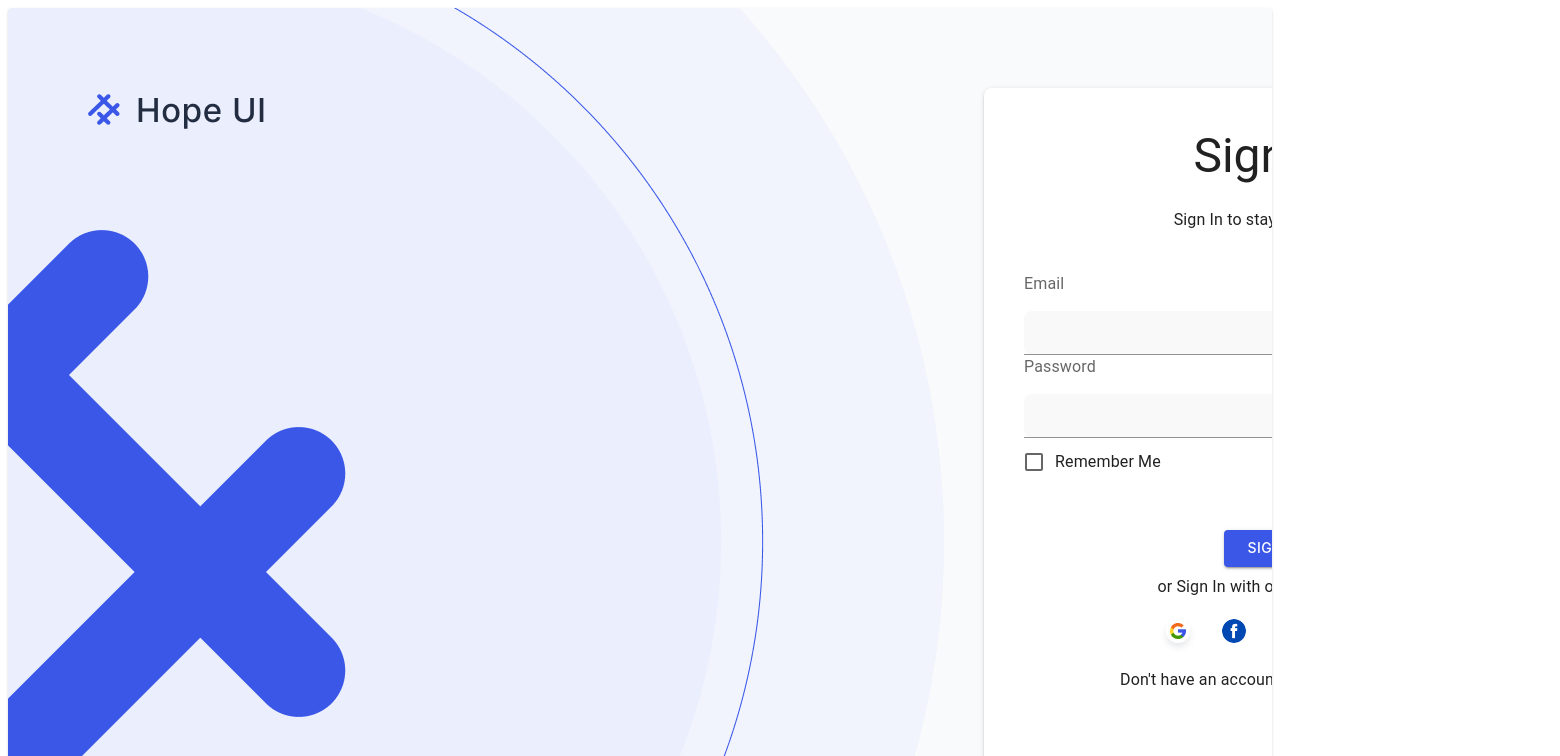
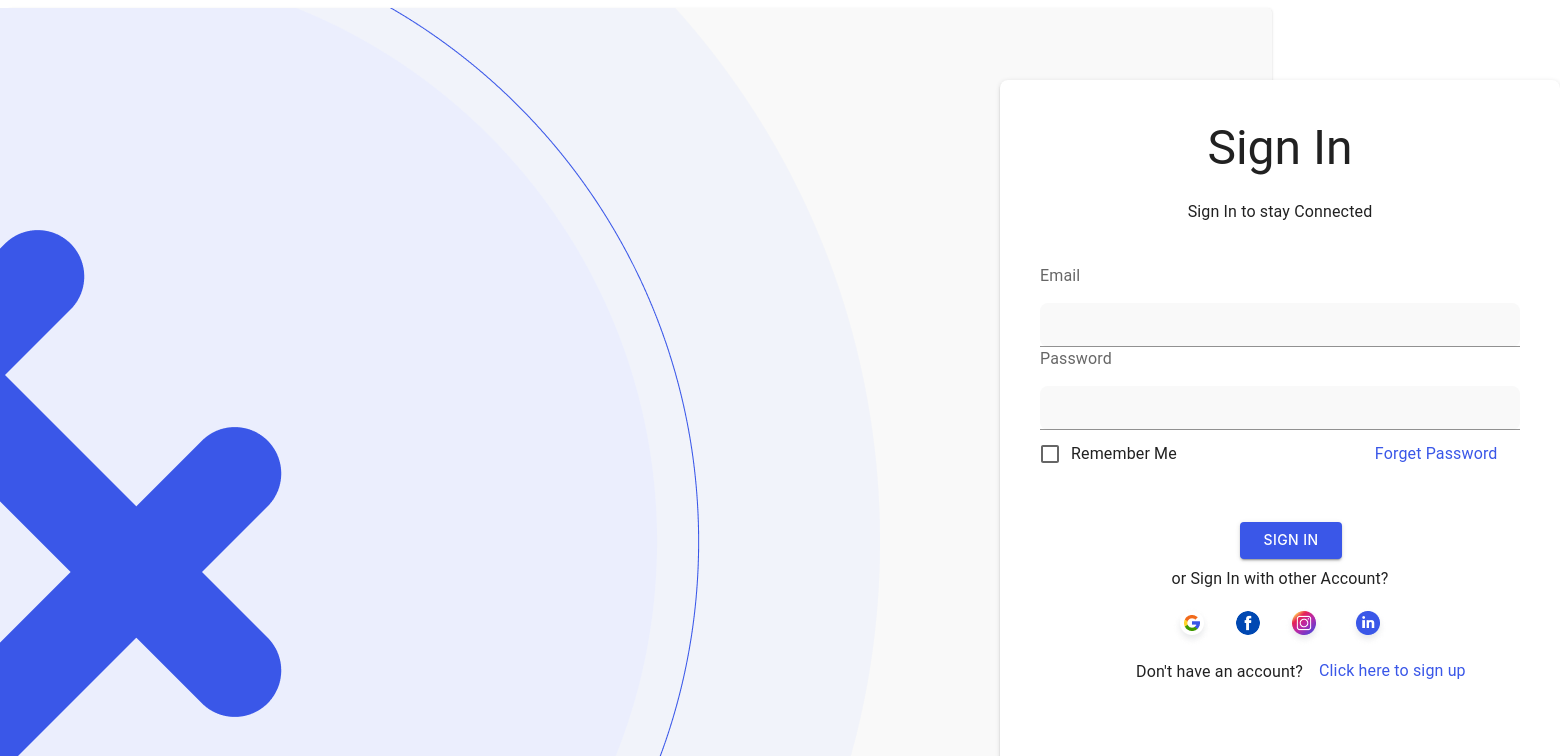
Before and after one commit to yahya-Tech59/Commission-Material, a React (Vite) app: page / in a window 1280 px wide. Shown: the top 756 px of the page, 1560 px wide, since content can reach past the window. Built offline with nearby package versions, Linux system fonts and the light colour scheme.

Commit message:
changed Router way of writing

```diff
--- a/src/App.jsx
+++ b/src/App.jsx
@@ -1,4 +1,11 @@
-import { BrowserRouter, Routes, Route } from "react-router-dom";
+import {
+  BrowserRouter,
+  Routes,
+  Route,
+  createBrowserRouter,
+  RouterProvider,
+  Outlet,
+} from "react-router-dom";
 import {
   Dashboard,
   Agents,
@@ -16,102 +23,94 @@ import { ProtectedRoutes } from "./utils/ProtectedRoutes";
 import { Box, Paper } from "@mui/material";
 
 const App = () => {
-  // const router = createBrowserRouter([
-  //   {
-  //     path: "/",
-  //     element: <SignIn />
-  //   },
-  //   {
-  //     path: "signUp",
-  //     element: <SignUp />,
-  //   },
-  //   {
-  //     element: <ProtectedRoutes />,
-  //     children: [
-  //       {
-  //         index: true,
-  //         element: (
-  //           <>
-  //             <Sidebar />
-  //             <Dashboard />
-  //           </>
-  //         ),
-  //       },
-  //       {
-  //         path: "dashboard",
-  //         element: (
-  //           <>
-  //             <Sidebar />
-  //             <Dashboard />
-  //           </>
-  //         ),
-  //       },
-  //       {
-  //         path: "agents",
-  //         element: (
-  //           <>
-  //             <Sidebar />
-  //             <Agents />
-  //           </>
-  //         ),
-  //       },
-  //       {
-  //         path: "customers",
-  //         element: (
-  //           <>
-  //             <Sidebar />
-  //             <Customers />
-  //           </>
-  //         ),
-  //       },
-  //       {
-  //         path: "products",
-  //         element: (
-  //           <>
-  //             <Sidebar />
-  //             <Products />
-  //           </>
-  //         ),
-  //       },
-  //       {
-  //         path: "orders",
-  //         element: (
-  //           <>
-  //             <Sidebar />
-  //             <Orders />
-  //           </>
-  //         ),
-  //       },
-  //       {
-  //         path: "users",
-  //         element: (
-  //           <>
-  //             <Sidebar />
-  //             <Users />
-  //           </>
-  //         ),
-  //       },
-  //       {
-  //         path: "signout",
-  //         element: (
-  //           <>
-  //             <Sidebar />
-  //             <SignOut />
-  //           </>
-  //         ),
-  //       },
-  //       {
-  //         path: "*",
-  //         element: (
-  //           <>
-  //             <Sidebar />
-  //             <NoMatch />
-  //           </>
-  //         ),
-  //       },
-  //     ],
-  //   },
-  // ]);
+  const router = createBrowserRouter([
+    {
+      path: "/",
+      element: <SignIn />,
+    },
+    {
+      path: "signUp",
+      element: <SignUp />,
+    },
+    {
+      element: <ProtectedRoutes />,
+      children: [
+        {
+          index: true,
+          path: "dashboard",
+          element: (
+            <>
+              <Sidebar />
+              <Dashboard />
+            </>
+          ),
+        },
+        {
+          path: "agents",
+          element: (
+            <>
+              <Sidebar />
+              <Agents />
+            </>
+          ),
+        },
+        {
+          path: "customers",
+          element: (
+            <>
+              <Sidebar />
+              <Customers />
+            </>
+          ),
+        },
+        {
+          path: "products",
+          element: (
+            <>
+              <Sidebar />
+              <Products />
+            </>
+          ),
+        },
+        {
+          path: "orders",
+          element: (
+            <>
+              <Sidebar />
+              <Orders />
+            </>
+          ),
+        },
+        {
+          path: "users",
+          element: (
+            <>
+              <Sidebar />
+              <Users />
+            </>
+          ),
+        },
+        {
+          path: "signout",
+          element: (
+            <>
+              <Sidebar />
+              <SignOut />
+            </>
+          ),
+        },
+        {
+          path: "*",
+          element: (
+            <>
+              <Sidebar />
+              <NoMatch />
+            </>
+          ),
+        },
+      ],
+    },
+  ]);
 
   return (
     <Box sx={{ margin: 0 }}>
@@ -123,12 +122,12 @@ const App = () => {
           overflowX: "hidden",
         }}
       >
-        <BrowserRouter>
+        {/* <BrowserRouter>
           <Routes>
             <Route path="/" element={<SignIn />} />
             <Route path="signUp" element={<SignUp />} />
             <Route element={<ProtectedRoutes />}>
-              <Route path="/dashboard" element={[<Sidebar />, <Dashboard />]} />
+              <Route path="dashboard" element={[<Sidebar />, <Dashboard />]} />
               <Route path="agents" element={[<Sidebar />, <Agents />]} />
               <Route path="customers" element={[<Sidebar />, <Customers />]} />
               <Route path="products" element={[<Sidebar />, <Products />]} />
@@ -138,7 +137,8 @@ const App = () => {
               <Route path="*" element={<NoMatch />} />
             </Route>
           </Routes>
-        </BrowserRouter>
+        </BrowserRouter> */}
+        <RouterProvider router={router} />
       </Paper>
     </Box>
   );
--- a/src/Auth/SignIn.jsx
+++ b/src/Auth/SignIn.jsx
@@ -101,19 +101,26 @@ export const SignIn = () => {
   // });
 
   return (
-    <Box display="flex" height="100%" bgcolor="#f8fafc" overflow="hidden">
+    <Box
+      display="flex"
+      height={{ md: "100vh" }}
+      bgcolor="#f8fafc"
+      overflow="hidden"
+      m={0}
+    >
       <Box>
-        <Box
-          display="flex"
-          width={{ md: "10rem", sm: "2rem" }}
-          mt={10}
-          ml={10}
-          position="absolute"
-        >
+        <Box mt={6} ml={5} position="absolute">
           <img src={hope_ui} alt="" />
         </Box>
-        <Box position="absolute" height={600} mr={690} ml={-8}></Box>
-        <img src={hope} alt="" />
+        <Box
+          position="absolute"
+          height={920}
+          width={{ md: 290, sm: 60 }}
+          mr={690}
+          ml={-8}
+        >
+          <img src={hope} alt="" />
+        </Box>
       </Box>
 
       <Box sx={{ position: "absolute", right: 325 }}>
@@ -144,12 +151,12 @@ export const SignIn = () => {
         sx={{
           p: 5,
           height: "38rem",
-          width: "33rem",
+          width: "30rem",
           borderRadius: "0.5rem",
           boxShadow: 2,
           bgcolor: "white",
-          position: "relative",
-          left: 40,
+          position: "absolute",
+          left: 1000,
           top: 80,
         }}
       >
```
